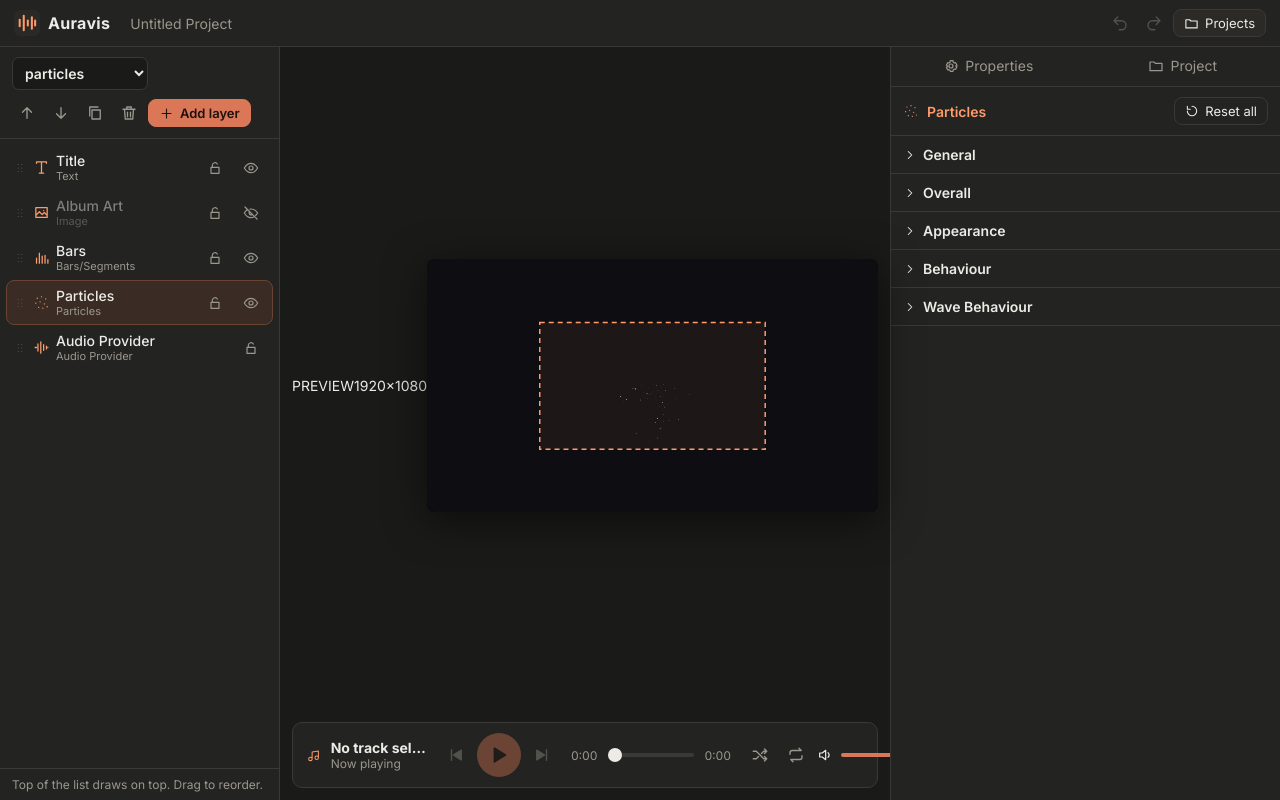
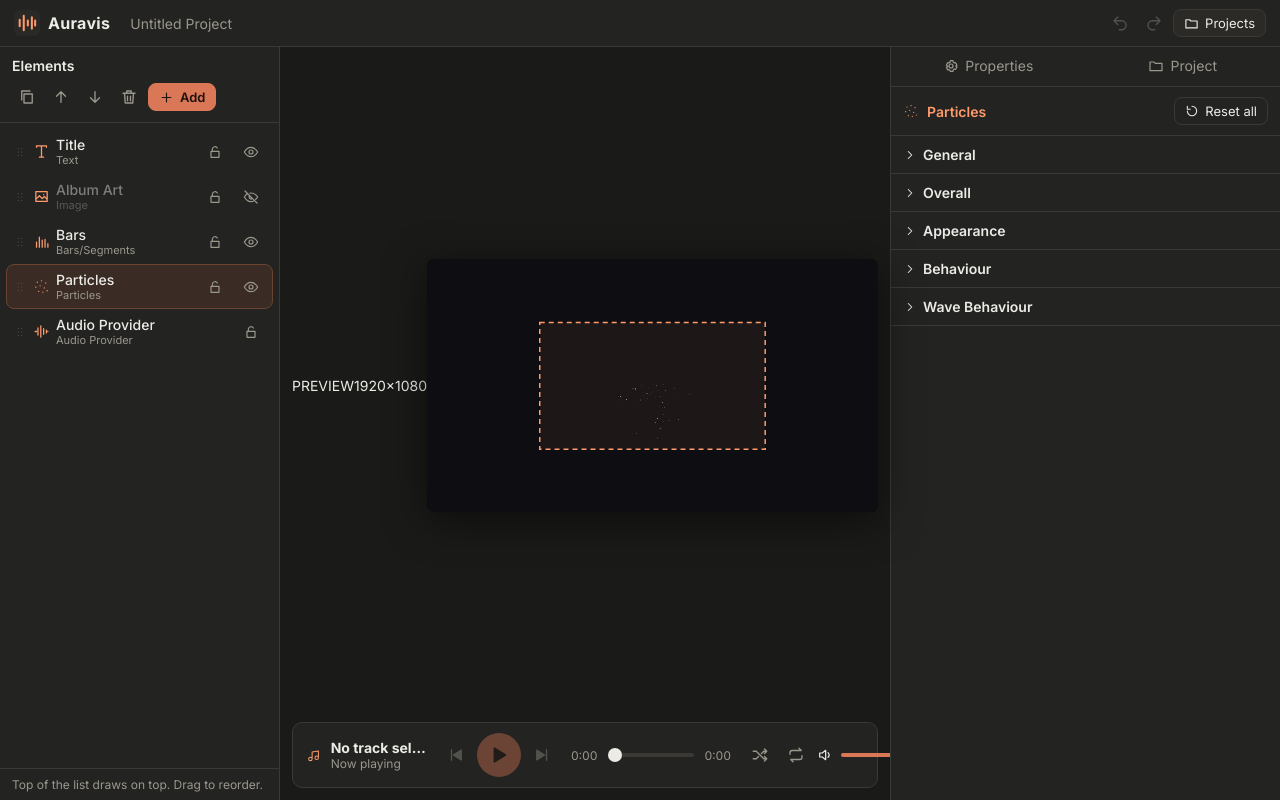
Before and after one commit to jhaa2k/Auravis, a React (Vite) app: page / in a window 1280 px wide. Built offline with nearby package versions, Linux system fonts and the light colour scheme; what @capacitor/core would draw is missing.

Commit message:
Restore original Auravis interface from initial uploaded version

```diff
--- a/src/ui/LayerList.jsx
+++ b/src/ui/LayerList.jsx
@@ -30,18 +30,14 @@ export default function LayerList() {
   return (
     <div className="layers">
       <div className="panel-title">
-        <label className="layer-type-select-wrap">
-          <select className="layer-type-select" aria-label="Select layer" value={sel?.id || ''} onChange={(event) => actions.select(event.target.value)}>
-            {rows.map(({ e }) => <option key={e.id} value={e.id}>{(e.props.tag || getDefinition(e.type).label).toLowerCase()}</option>)}
-          </select>
-        </label>
+        <span>Elements</span>
         <div className="row-gap">
+          <button className="icon-btn" title="Duplicate" disabled={!sel} onClick={() => actions.duplicateElement(sel.id)}><Icon name="copy" /></button>
           <button className="icon-btn" title="Move up" disabled={!sel} onClick={() => actions.moveElement(sel.id, 1)}><Icon name="up" /></button>
           <button className="icon-btn" title="Move down" disabled={!sel} onClick={() => actions.moveElement(sel.id, -1)}><Icon name="down" /></button>
-          <button className="icon-btn" title="Duplicate" disabled={!sel} onClick={() => actions.duplicateElement(sel.id)}><Icon name="copy" /></button>
           <button className="icon-btn danger" title="Delete" disabled={!sel} onClick={() => actions.deleteElement(sel.id)}><Icon name="trash" /></button>
           <div className="menu-wrap">
-            <button className="btn small primary" onClick={() => setMenu(!menu)} aria-haspopup="menu" aria-expanded={menu}><Icon name="plus" size={15} />Add layer</button>
+            <button className="btn small primary" onClick={() => setMenu(!menu)} aria-haspopup="menu" aria-expanded={menu}><Icon name="plus" size={15} />Add</button>
             {menu && <><div className="scrim" onClick={() => setMenu(false)} /><AddMenu onClose={() => setMenu(false)} /></>}
           </div>
         </div>
@@ -57,7 +53,7 @@ export default function LayerList() {
               onClick={() => actions.select(e.id)}>
               <span className="grip"><Icon name="drag" size={14} /></span>
               <span className="layer-icon"><Icon name={def.icon} size={17} /></span>
-              <span className="layer-name"><b>{e.props.tag || def.label}</b><small>{def.label}</small></span>
+              <span className="layer-name"><b>{e.props.tag}</b><small>{def.label}</small></span>
               {worst && <span className={`badge ${worst}`} title={probs.map((p) => p.message).join('\n')}><Icon name={worst === 'error' ? 'error' : 'warn'} size={14} /></span>}
               <button className="icon-btn" title={e.locked ? 'Unlock' : 'Lock (protect from canvas dragging)'} onClick={(ev) => { ev.stopPropagation(); actions.setLocked(e.id, !e.locked); }}><Icon name={e.locked ? 'lock' : 'unlock'} size={16} /></button>
               {def.kind !== 'provider' && (
```
